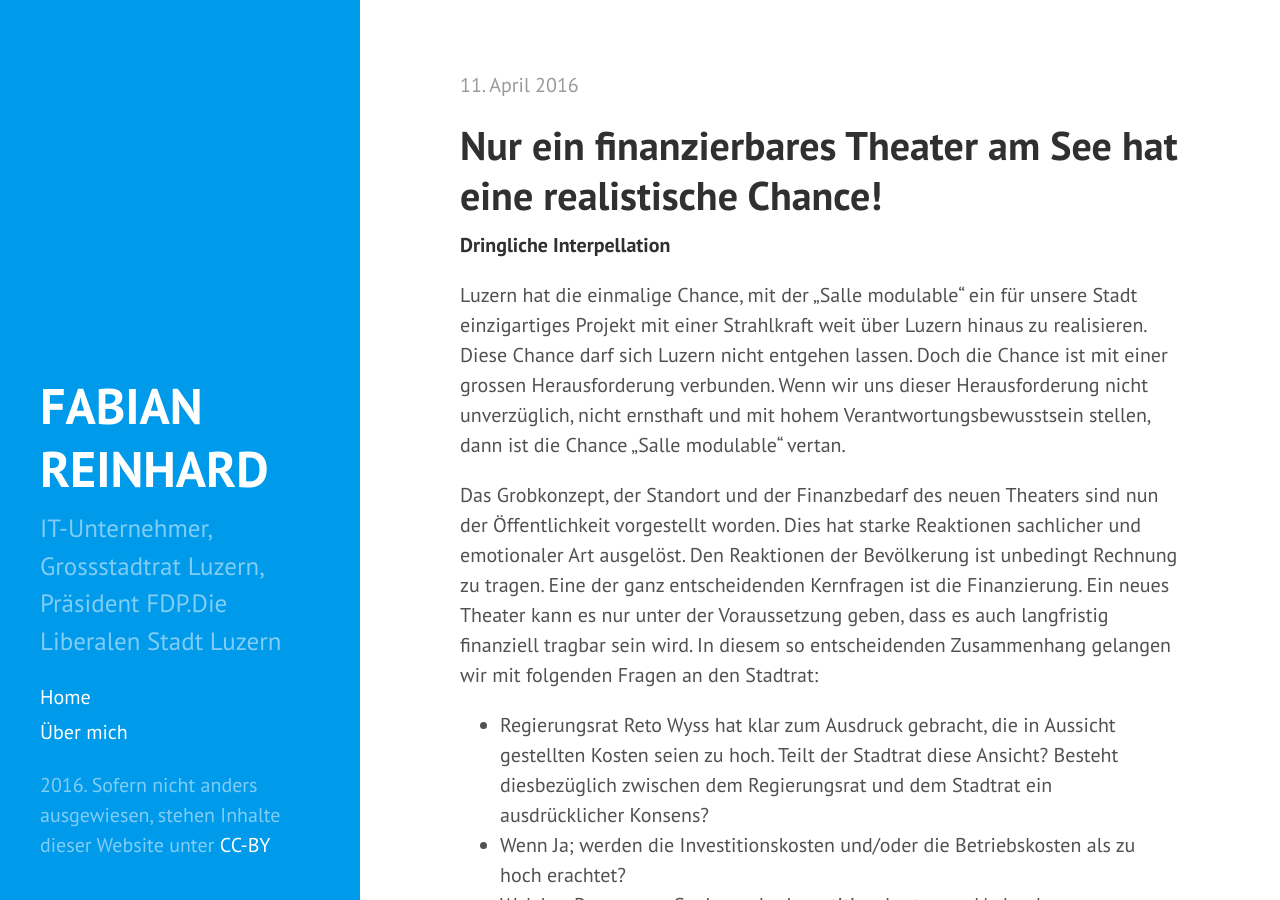
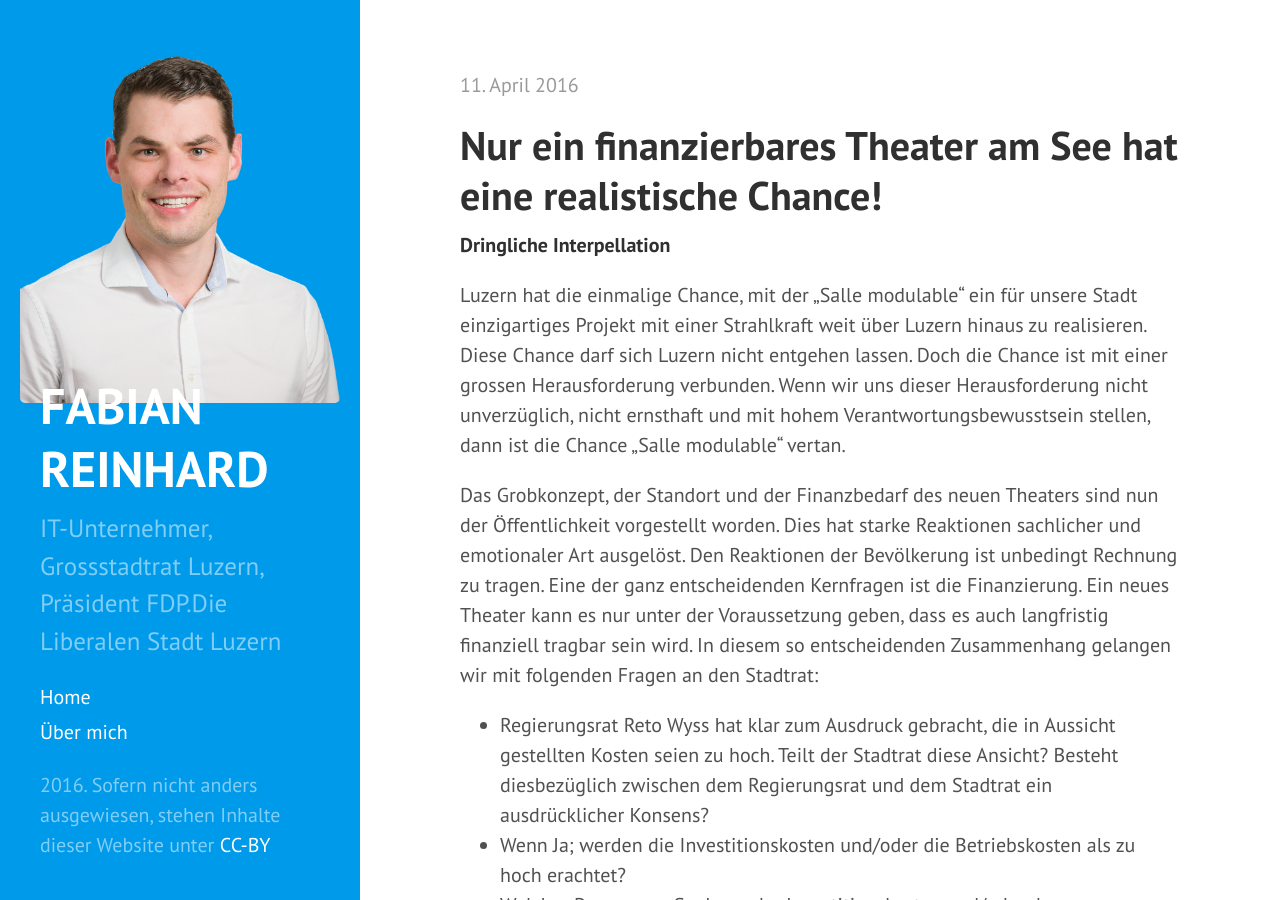
Before and after one commit to freinhard/freinhard.github.io, a Jekyll site: the page built from index.html, in a window 1280 px wide and 900 px high. Built offline with Jekyll 4.4.1, drawn with Linux system fonts in a browser that asks for light colours; the list of posts is cut into pages by our own code; comment, search, counter and statistics services are not loaded.

Commit message:
Portrait

```diff
--- a/_includes/sidebar.html
+++ b/_includes/sidebar.html
@@ -32,4 +32,7 @@
         {{ site.time | date: '%Y' }}. Sofern nicht anders ausgewiesen, stehen Inhalte dieser Website unter <a href="http://creativecommons.org/licenses/by/4.0/deed.de">CC-BY</a>
     </p>
   </div>
+  <div class="portrait">
+      <img src="{{ site.baseurl }}public/assets/FR-Side.png" />
+  </div>
 </div>
```
Also changed, not shown: public/assets/FR-Side.png (added).
